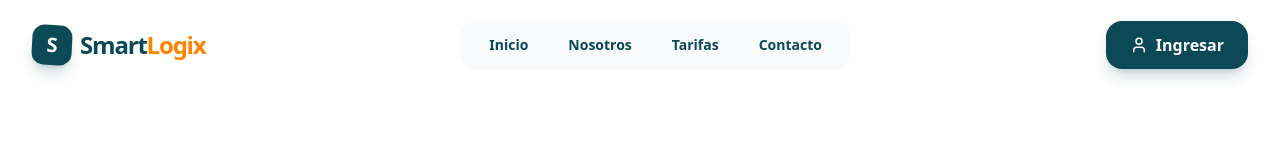
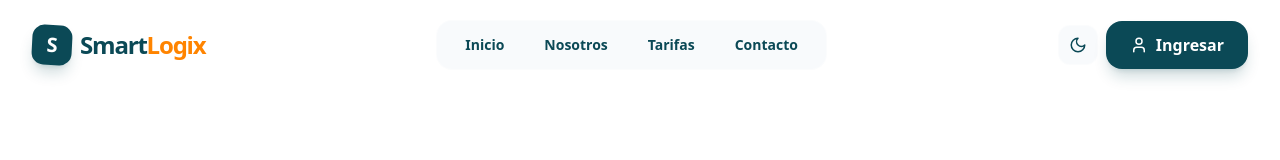
Before and after one commit to Sanexitooo/Frotend-Principal-SmartLogix-, a React (Vite) app: page / in a window 1280 px wide. Shown: the top 160 px of the page. Built offline with nearby package versions, Linux system fonts and the light colour scheme; no server answers.

Commit message:
Header: agrega boton de modo oscuro con sol/luna y variantes dark:
- Icono de sol/luna que cambia entre modo claro y oscuro
- Usa useTheme() de next-themes con guardia mounted
- Variantes dark: en fondo, bordes y hover de navegacion

```diff
--- a/src/components/layout/Header.tsx
+++ b/src/components/layout/Header.tsx
@@ -1,5 +1,22 @@
-import React, { useState, useEffect } from "react";
-import { User } from "lucide-react";
+/*
+ * ============================================
+ * Header — Barra de navegación superior
+ * ============================================
+ *
+ * Responsabilidades:
+ *   1. Mostrar logo y enlaces de navegación (Inicio, Nosotros, Tarifas, Contacto)
+ *   2. Cambiar de fondo transparente → blanco al hacer scroll (efecto vidrio)
+ *   3. Botón de modo oscuro/claro (sol/luna) vía next-themes
+ *   4. Botón "Ingresar" que abre el modal de login
+ *
+ * Estado mounted:
+ *   next-themes hidrata el tema después del primer render (evita hydration mismatch).
+ *   mounted asegura que no se muestre el icono incorrecto antes de la hidratación.
+ */
+
+import { useState, useEffect } from "react";
+import { User, Sun, Moon } from "lucide-react";
+import { useTheme } from "next-themes";
 
 const navItems = [
   { name: "Inicio", href: "#" },
@@ -14,17 +31,34 @@ interface HeaderProps {
 
 const Header = ({ onLoginClick }: HeaderProps) => {
   const [scrolled, setScrolled] = useState(false);
+  const [mounted, setMounted] = useState(false);
+  const { theme, setTheme } = useTheme();
 
+  // Marca como montado después del primer render (necesario para next-themes)
+  useEffect(() => {
+    setMounted(true);
+  }, []);
+
+  // Detecta scroll para cambiar el estilo del header
   useEffect(() => {
     const handleScroll = () => setScrolled(window.scrollY > 20);
     window.addEventListener("scroll", handleScroll);
     return () => window.removeEventListener("scroll", handleScroll);
   }, []);
 
+  const toggleTheme = () => setTheme(theme === "dark" ? "light" : "dark");
+
   return (
-    <nav className={`fixed top-0 w-full z-[100] transition-all duration-500 ${scrolled ? "bg-white/70 backdrop-blur-xl border-b border-slate-200/50 py-3 shadow-lg shadow-slate-900/5" : "bg-transparent py-5 border-b border-transparent"}`}>
+    <nav
+      className={`fixed top-0 w-full z-[100] transition-all duration-500 ${
+        scrolled
+          ? "bg-white/70 dark:bg-saas-darkGray/80 backdrop-blur-xl border-b border-slate-200/50 dark:border-slate-700/50 py-3 shadow-lg shadow-slate-900/5 dark:shadow-black/30"
+          : "bg-transparent py-5 border-b border-transparent"
+      }`}
+    >
       <div className="max-w-7xl mx-auto px-6 lg:px-8">
         <div className="flex justify-between items-center">
+          {/* LOGO */}
           <div className="flex-shrink-0">
             <a href="#" className="group flex items-center gap-2">
               <div className="w-10 h-10 bg-saas-teal rounded-xl flex items-center justify-center rotate-3 group-hover:rotate-12 transition-transform duration-300 shadow-lg shadow-saas-teal/20">
@@ -36,19 +70,37 @@ const Header = ({ onLoginClick }: HeaderProps) => {
             </a>
           </div>
 
-          <div className="hidden md:flex items-center bg-slate-100/50 backdrop-blur-md px-2 py-1.5 rounded-2xl border border-white/50">
+          {/* NAVEGACIÓN */}
+          <div className="hidden md:flex items-center bg-slate-100/50 dark:bg-slate-800/50 backdrop-blur-md px-2 py-1.5 rounded-2xl border border-white/50 dark:border-slate-700/50">
             {navItems.map((item) => (
-              <a key={item.name} href={item.href} className="px-5 py-2 text-sm font-bold text-saas-teal hover:text-saas-orange transition-all duration-300 rounded-xl hover:bg-white">
+              <a
+                key={item.name}
+                href={item.href}
+                className="px-5 py-2 text-sm font-bold text-saas-teal hover:text-saas-orange transition-all duration-300 rounded-xl hover:bg-white dark:hover:bg-saas-darkGray"
+              >
                 {item.name}
               </a>
             ))}
           </div>
 
-          <div className="hidden md:block">
+          {/* BOTONES: Toggle tema + Ingresar */}
+          <div className="hidden md:flex items-center gap-2">
+            {/* Toggle modo oscuro/claro */}
+            <button
+              onClick={toggleTheme}
+              className="p-2.5 rounded-xl bg-slate-100/50 dark:bg-slate-800/50 border border-white/50 dark:border-slate-700/50 text-saas-teal hover:text-saas-orange hover:bg-white dark:hover:bg-saas-darkGray transition-all duration-300"
+              title={theme === "dark" ? "Modo claro" : "Modo oscuro"}
+            >
+              {/* mounted previene el flash del icono incorrecto en SSR */}
+              {mounted && theme === "dark" ? <Sun size={18} /> : <Moon size={18} />}
+            </button>
+
+            {/* Botón ingresar */}
             <button
               onClick={onLoginClick}
               className="group relative flex items-center gap-2 px-6 py-3 rounded-2xl bg-saas-teal text-white font-bold overflow-hidden transition-all hover:scale-105 active:scale-95 shadow-lg shadow-saas-teal/20"
             >
+              {/* Efecto de brillo deslizante en hover */}
               <div className="absolute inset-0 bg-gradient-to-r from-transparent via-white/20 to-transparent translate-x-[-100%] group-hover:translate-x-[100%] transition-transform duration-1000" />
               <User size={18} className="relative z-10" />
               <span className="relative z-10">Ingresar</span>
```
